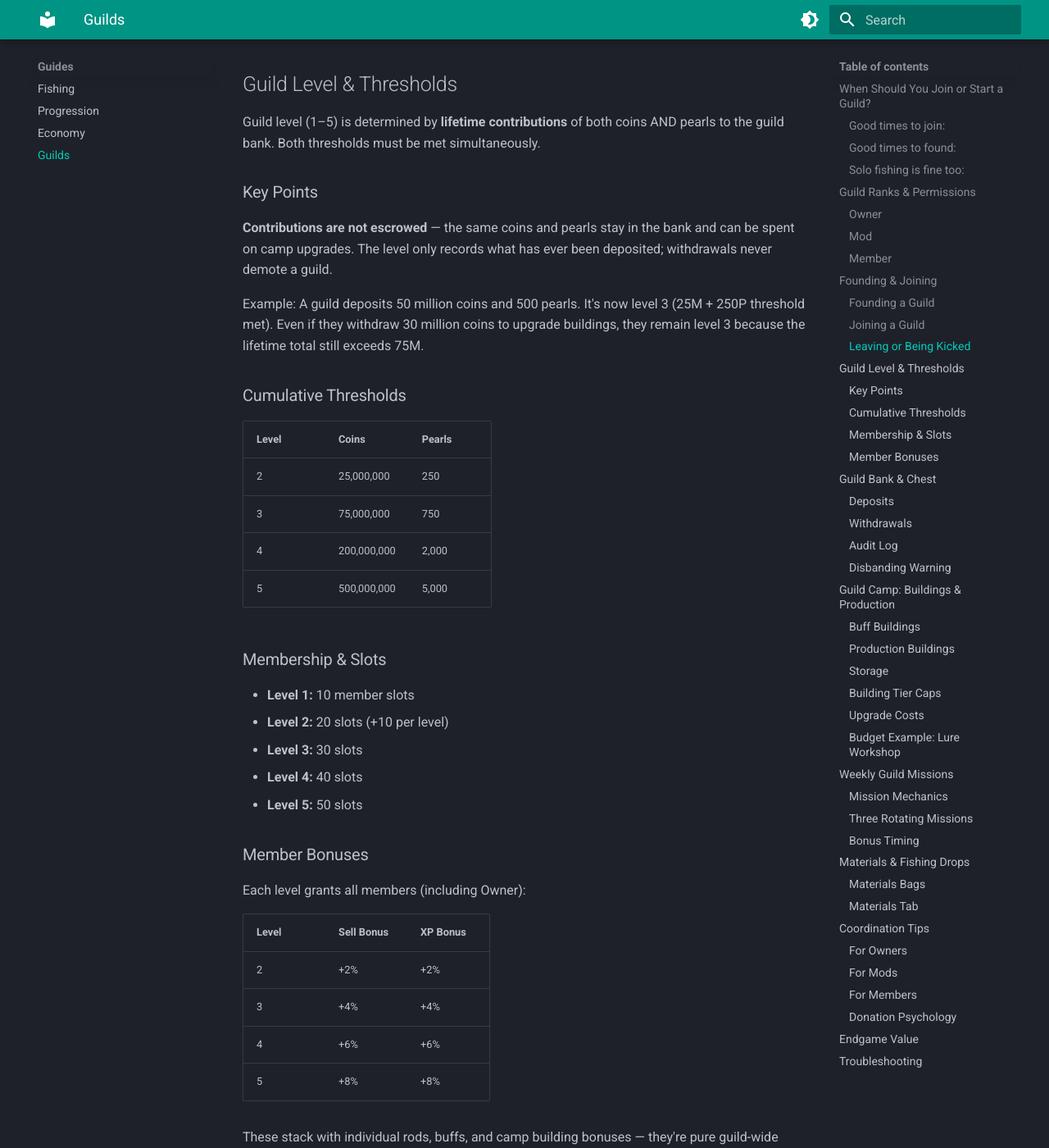
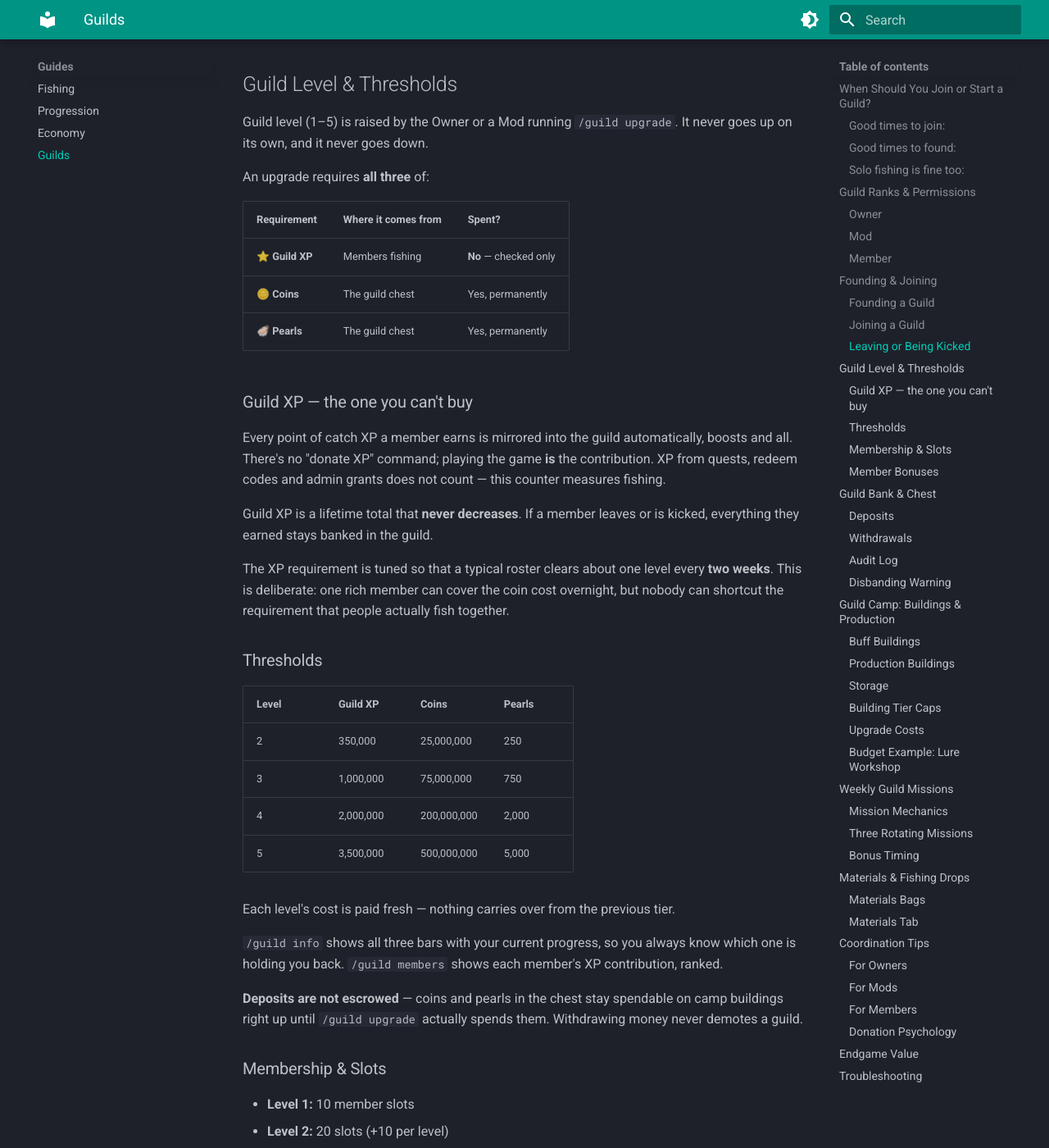
Before and after one commit to CozyCasting/Docs, an MkDocs documentation site: the page built from docs/guides/guilds.md, in a window 1280 px wide and 1400 px high, scrolled down 2613 px. Shown: the whole window at 82% size. Built offline with MkDocs 1.6.1 and Material for MkDocs 9.7.7, drawn with Linux system fonts in a browser that asks for light colours; some of the changed text lies outside the part shown.

Commit message:
docs: update from cozyCasting3 2026-08-07

```diff
--- a/docs/guides/guilds.md
+++ b/docs/guides/guilds.md
@@ -83,22 +83,38 @@ You have **7 days** to accept. Click **Accept** to join immediately.
 
 ## Guild Level & Thresholds
 
-Guild level (1–5) is determined by **lifetime contributions** of both coins AND pearls to the guild bank. Both thresholds must be met simultaneously.
+Guild level (1–5) is raised by the Owner or a Mod running `/guild upgrade`. It never goes up on its own, and it never goes down.
 
-### Key Points
+An upgrade requires **all three** of:
 
-**Contributions are not escrowed** — the same coins and pearls stay in the bank and can be spent on camp upgrades. The level only records what has ever been deposited; withdrawals never demote a guild.
+| Requirement | Where it comes from | Spent? |
+|---|---|---|
+| ⭐ **Guild XP** | Members fishing | **No** — checked only |
+| 🪙 **Coins** | The guild chest | Yes, permanently |
+| 🦪 **Pearls** | The guild chest | Yes, permanently |
 
-Example: A guild deposits 50 million coins and 500 pearls. It's now level 3 (25M + 250P threshold met). Even if they withdraw 30 million coins to upgrade buildings, they remain level 3 because the lifetime total still exceeds 75M.
+### Guild XP — the one you can't buy
 
-### Cumulative Thresholds
+Every point of catch XP a member earns is mirrored into the guild automatically, boosts and all. There's no "donate XP" command; playing the game **is** the contribution. XP from quests, redeem codes and admin grants does not count — this counter measures fishing.
 
-| Level | Coins | Pearls |
-|-------|-------|--------|
-| 2 | 25,000,000 | 250 |
-| 3 | 75,000,000 | 750 |
-| 4 | 200,000,000 | 2,000 |
-| 5 | 500,000,000 | 5,000 |
+Guild XP is a lifetime total that **never decreases**. If a member leaves or is kicked, everything they earned stays banked in the guild.
+
+The XP requirement is tuned so that a typical roster clears about one level every **two weeks**. This is deliberate: one rich member can cover the coin cost overnight, but nobody can shortcut the requirement that people actually fish together.
+
+### Thresholds
+
+| Level | Guild XP | Coins | Pearls |
+|-------|----------|-------|--------|
+| 2 | 350,000 | 25,000,000 | 250 |
+| 3 | 1,000,000 | 75,000,000 | 750 |
+| 4 | 2,000,000 | 200,000,000 | 2,000 |
+| 5 | 3,500,000 | 500,000,000 | 5,000 |
+
+Each level's cost is paid fresh — nothing carries over from the previous tier.
+
+`/guild info` shows all three bars with your current progress, so you always know which one is holding you back. `/guild members` shows each member's XP contribution, ranked.
+
+**Deposits are not escrowed** — coins and pearls in the chest stay spendable on camp buildings right up until `/guild upgrade` actually spends them. Withdrawing money never demotes a guild.
 
 ### Membership & Slots
 
@@ -136,8 +152,8 @@ The guild chest stores:
 ### Deposits
 
 Any member can deposit with `/guild chest add <item> <quantity>`:
-- Coins and pearls count toward guild level
-- Materials (logs, stone) and items do not count toward level but are essential for camp upgrades
+- Coins and pearls are what `/guild upgrade` spends
+- Materials (logs, stone) and items can't pay for a level, but are essential for camp upgrades
 - Depositing is free and instant
 
 ### Withdrawals
@@ -274,7 +290,8 @@ Logs and stone appear in a **Materials tab** in your `/inventory`, separate from
 
 ### For Owners
 
-- **Set a donation target** — Early levels require 25–500M coins + 250–5K pearls (shared effort)
+- **Set a donation target** — Levels cost 25–500M coins + 250–5K pearls out of the chest (shared effort)
+- **Recruit anglers, not wallets** — guild XP only comes from members fishing, so an active roster is the one thing money can't replace
 - **Plan camp upgrades** — Start with Lure Workshop or Library for universal buffs
 - **Assign Mods early** — Mods can invite and manage the chest while you're offline
 - **Communicate with members** — Use your server chat to coordinate material farming and mission pushes
@@ -286,13 +303,14 @@ Logs and stone appear in a **Materials tab** in your `/inventory`, separate from
 
 ### For Members
 
-- **Donate regularly** — Small deposits from everyone add up to guild level fast
+- **Just fish** — every point of catch XP you earn is mirrored into the guild automatically; no command to remember
+- **Donate regularly** — Small deposits from everyone add up to the coin and pearl costs fast
 - **Fish during missions** — Even 20 catches per person makes a difference
 - **Stock materials** — If you fish a lot, save your materials bags for camp upgrades
 
 ### Donation Psychology
 
-People often worry that depositing coins "locks money away." **Emphasize:** Donations are **not escrowed**. The same coins sit in the bank and can be withdrawn for camp upgrades. The level only records what has ever been put in.
+People often worry that depositing coins "locks money away." **Emphasize:** Deposits are **not escrowed**. The same coins sit in the bank and can be withdrawn for camp upgrades — nothing is consumed until an Owner or Mod actually runs `/guild upgrade`.
 
 ---
 
```
Also changed, not shown: docs/changelog.md (+10 -0 lines), docs/commands/guilds.md (+25 -13 lines).
